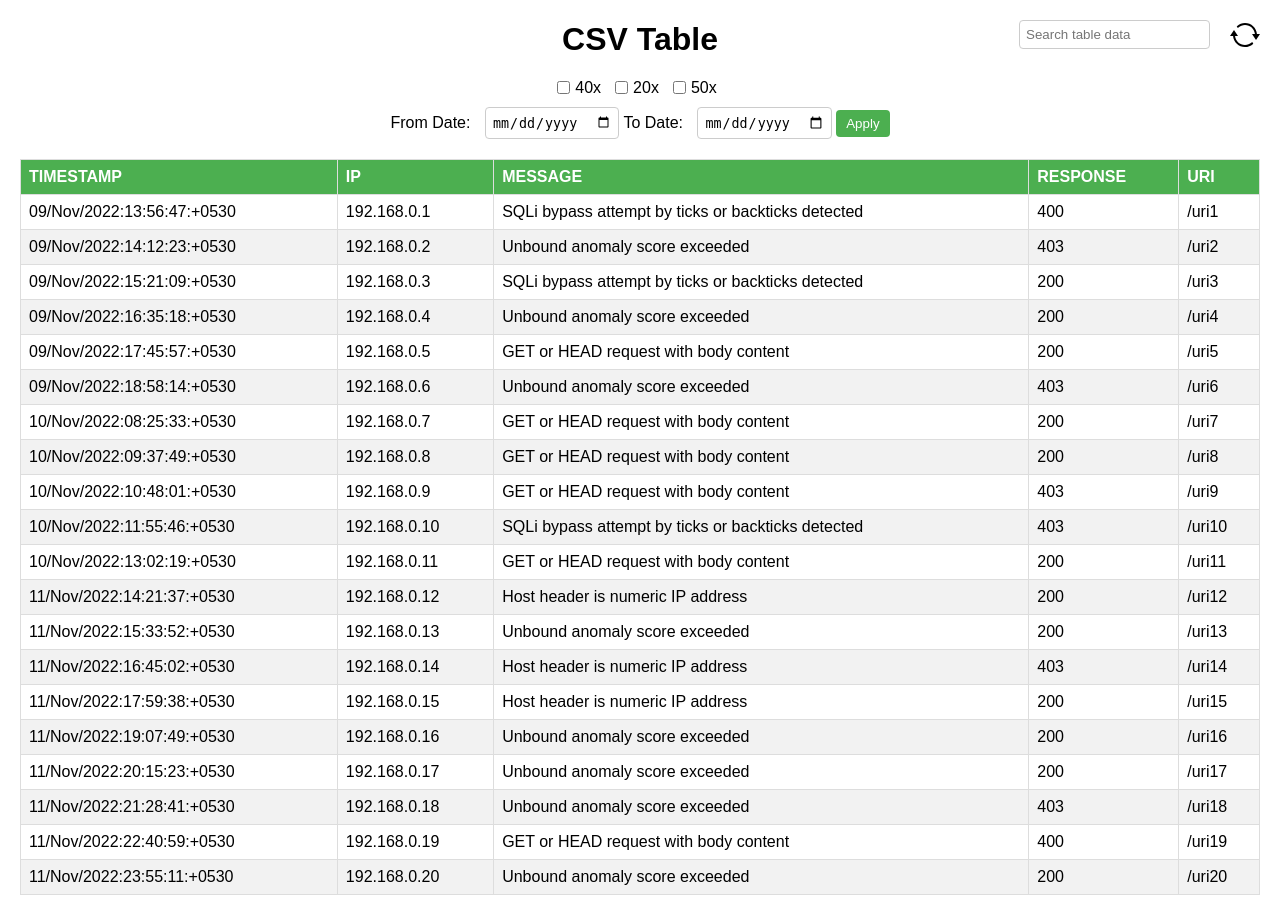
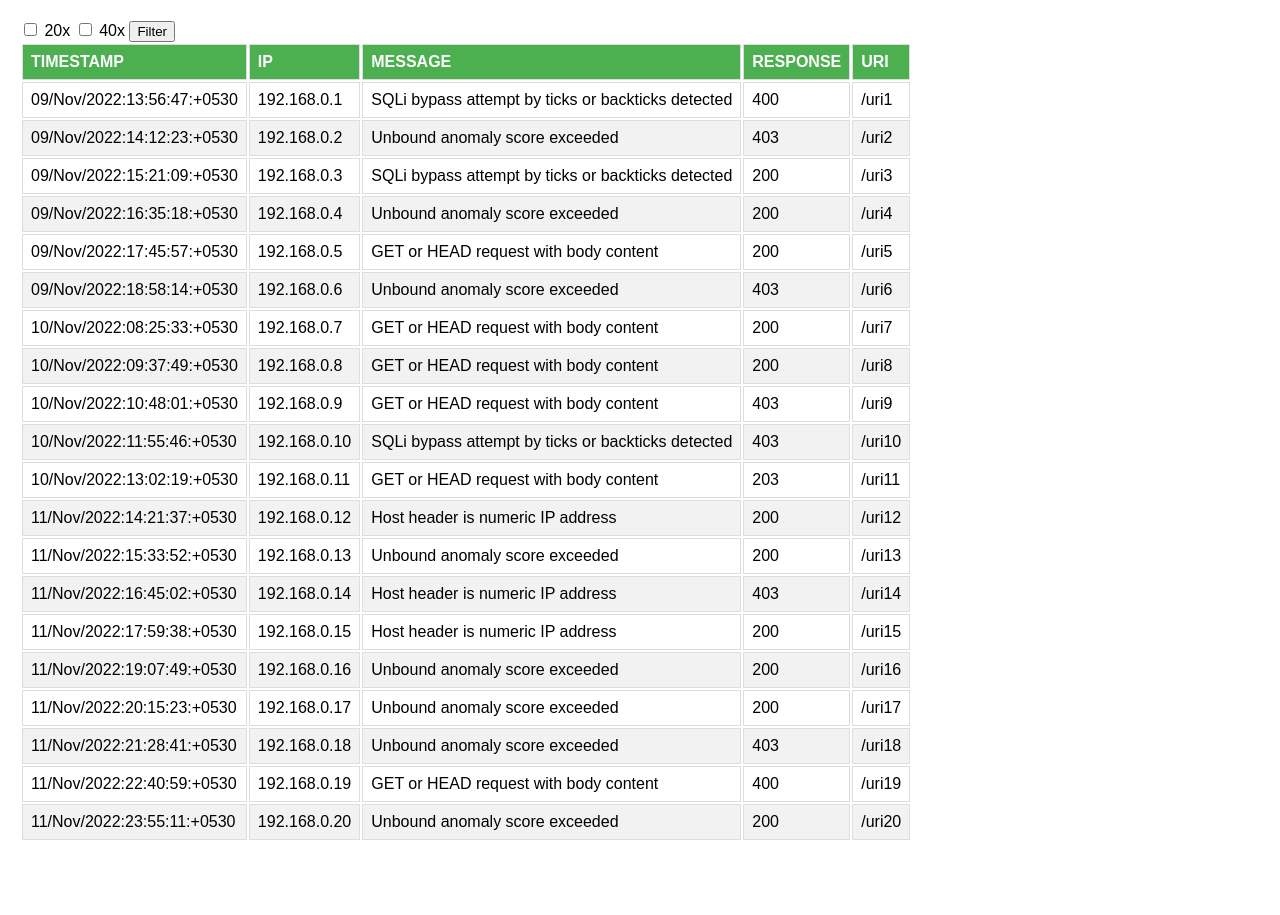
Before and after one commit to Arpan-tech-create/NEW_THREAT_DATA_TABLE, a Flask app: page / in a window 1280 px wide. After the commit the page ends 840 px from the top, so only its background shows below. Run offline with Flask 3, Linux system fonts and the light colour scheme; data comes from the database, SQL or seed files in the repository; both versions use the stored data as it was after the commit.

Commit message:
'bigchanges'

```diff
--- a/data.csv
+++ b/data.csv
@@ -9,7 +9,7 @@ TIMESTAMP,IP,MESSAGE,RESPONSE,URI
 10/Nov/2022:09:37:49:+0530,192.168.0.8,GET or HEAD request with body content,200,/uri8
 10/Nov/2022:10:48:01:+0530,192.168.0.9,GET or HEAD request with body content,403,/uri9
 10/Nov/2022:11:55:46:+0530,192.168.0.10,SQLi bypass attempt by ticks or backticks detected,403,/uri10
-10/Nov/2022:13:02:19:+0530,192.168.0.11,GET or HEAD request with body content,200,/uri11
+10/Nov/2022:13:02:19:+0530,192.168.0.11,GET or HEAD request with body content,203,/uri11
 11/Nov/2022:14:21:37:+0530,192.168.0.12,Host header is numeric IP address,200,/uri12
 11/Nov/2022:15:33:52:+0530,192.168.0.13,Unbound anomaly score exceeded,200,/uri13
 11/Nov/2022:16:45:02:+0530,192.168.0.14,Host header is numeric IP address,403,/uri14
--- a/main.py
+++ b/main.py
@@ -1,59 +1,32 @@
 from flask import Flask, render_template, request
-import pandas as pd
-from datetime import datetime
+import sqlite3
 
 app = Flask(__name__)
 
-@app.route('/')
-def show_table():
-    # Read the CSV file into a Pandas DataFrame
-    df = pd.read_csv('data.csv')
+@app.route('/', methods=['GET', 'POST'])
+def index():
+    conn = sqlite3.connect('vedas.db')
+    cur = conn.cursor()
 
-    # Get the from_date and to_date from the request parameters
-    from_date = request.args.get('from_date')
-    to_date = request.args.get('to_date')
+    if request.method == 'POST':
+        selected_responses = request.form.getlist('response')
 
-    # Get the checkbox values from the request parameters
-    response_40x = request.args.get('40x')
-    response_20x = request.args.get('20x')
-    response_50x = request.args.get('50x')
+        if '20x' in selected_responses:
+            selected_responses.extend(['200', '203'])
 
-    # Create an empty DataFrame to store the filtered results
-    filtered_df = pd.DataFrame()
+        if '40x' in selected_responses:
+            selected_responses.extend(['400', '403'])
 
-    if response_40x:
-        filtered_df = pd.concat([filtered_df, df[df['RESPONSE'].astype(str).str.startswith('40')]])
-    if response_20x:
-        filtered_df = pd.concat([filtered_df, df[df['RESPONSE'].astype(str).str.startswith('20')]])
-    if response_50x:
-        filtered_df = pd.concat([filtered_df, df[df['RESPONSE'].astype(str).str.startswith('50')]])
+        cur.execute('SELECT * FROM threat WHERE RESPONSE IN ({})'.format(','.join('?' * len(selected_responses))), selected_responses)
+        data = cur.fetchall()
 
-    # Filter the DataFrame based on the date range
-    if from_date and to_date:
-        df['TIMESTAMP'] = pd.to_datetime(df['TIMESTAMP'], format='%d/%b/%Y:%H:%M:%S:%z')
-        from_date = datetime.strptime(from_date, '%Y-%m-%d').date()
-        to_date = datetime.strptime(to_date, '%Y-%m-%d').date()
-        mask = (df['TIMESTAMP'].dt.date >= from_date) & (df['TIMESTAMP'].dt.date <= to_date)
-        filtered_df = filtered_df.loc[mask]
+    else:
+        cur.execute('SELECT * FROM threat')
+        data = cur.fetchall()
 
-    # Use the original DataFrame if no filters are applied
-    if not any([response_40x, response_20x, response_50x, from_date, to_date]):
-        filtered_df = df
+    conn.close()
 
-    # Convert the filtered DataFrame to an HTML table
-    table = filtered_df.to_html(classes='data', index=False)
-
-    # Construct the form action URL with selected checkboxes
-    url = request.base_url
-    if response_40x:
-        url += '&40x=' + response_40x
-    if response_20x:
-        url += '&20x=' + response_20x
-    if response_50x:
-        url += '&50x=' + response_50x
-
-    # Render the template with the table data
-    return render_template('table.html', table=table, form_action=url)
+    return render_template('table.html', data=data)
 
 
 if __name__ == '__main__':
--- a/templates/table.html
+++ b/templates/table.html
@@ -1,7 +1,7 @@
 <!DOCTYPE html>
 <html>
 <head>
-    <title>CSV Table</title>
+    <title>Threat Table</title>
     <style>
         body {
             font-family: Arial, sans-serif;
@@ -109,90 +109,57 @@
             box-shadow: 0 0 5px yellow;
         }
     </style>
-    <script>
-        function rotateIcon() {
-            var icon = document.getElementById("refresh-icon");
-            icon.style.transform = "rotate(360deg)";
-            setTimeout(function() {
-                icon.style.transform = "rotate(0deg)";
-            }, 2000); // Adjust the time as needed (in milliseconds)
-        }
-
-        function handleCheckboxChange() {
-            var checkbox20x = document.getElementById("20x");
-            var checkbox40x = document.getElementById("40x");
-            var checkbox50x = document.getElementById("50x");
-
-            if (checkbox20x.checked) {
-                checkbox40x.checked = true;
-            }
-            if (checkbox50x.checked) {
-                checkbox20x.checked = true;
-                checkbox40x.checked = true;
-            }
-
-        }
-
-        function filterTable() {
-            var input = document.getElementById('search-input');
-            var filter = input.value.toUpperCase();
-            var table = document.querySelector('.data');
-            var rows = table.getElementsByTagName('tr');
-
-            for (var i = 0; i < rows.length; i++) {
-                var cells = rows[i].getElementsByTagName('td');
-                var found = false;
-                for (var j = 0; j < cells.length; j++) {
-                    var cellText = cells[j].innerText.toUpperCase();
-                    if (cellText.indexOf(filter) > -1) {
-                        found = true;
-                        break;
-                    }
-                }
-                rows[i].style.display = found ? '' : 'none';
-            }
-        }
-
-    </script>
 </head>
 <body>
-    <h1>CSV Table</h1>
-
-    <form class="filter-form" action="/" method="GET">
-        <div class="checkboxes-container">
-            <label for="40x">
-                <input type="checkbox" id="40x" name="40x" value="40x">
-                40x
-            </label>
-
-            <label for="20x">
-                <input type="checkbox" id="20x" name="20x" value="20x" onchange="handleCheckboxChange()">
-                20x
-            </label>
-
-            <label for="50x">
-                <input type="checkbox" id="50x" name="50x" value="50x" onchange="handleCheckboxChange()">
-                50x
-            </label>
-        </div>
-
-        <label for="from_date">From Date:</label>
-        <input type="date" id="from_date" name="from_date">
-
-        <label for="to_date">To Date:</label>
-        <input type="date" id="to_date" name="to_date">
-
-        <input type="submit" value="Apply">
+    <form method="post" id="filter-form">
+        <label><input type="checkbox" name="response" value="20x" class="response-checkbox"> 20x</label>
+        <label><input type="checkbox" name="response" value="40x" class="response-checkbox"> 40x</label>
+        <!-- Add more checkboxes as needed -->
+        <button type="submit">Filter</button>
     </form>
 
-    <a class="refresh-icon" href="{{ request.path }}">
-        <svg xmlns="http://www.w3.org/2000/svg" viewBox="0 0 30 30" width="30px" height="30px" id="refresh-icon" onclick="rotateIcon(); return true;">
-            <path d="M15 3C12.031398 3 9.3028202 4.0834384 7.2070312 5.875A1.0001 1.0001 0 1 0 8.5058594 7.3945312C10.25407 5.9000929 12.516602 5 15 5C20.19656 5 24.450989 8.9379267 24.951172 14L22 14L26 20L30 14L26.949219 14C26.437925 7.8516588 21.277839 3 15 3zM4 10L0 16L3.0507812 16C3.562075 22.148341 8.7221607 27 15 27C17.968602 27 20.69718 25.916562 22.792969 24.125A1.0001 1.0001 0 1 0 21.494141 22.605469C19.74593 24.099907 17.483398 25 15 25C9.80344 25 5.5490109 21.062074 5.0488281 16L8 16L4 10z"/>
-        </svg>
-    </a>
-    <div class="search-area">
-        <input type="text" class="search-input" id="search-input" placeholder="Search table data" onkeyup="filterTable()">
-    </div>
-    {{ table|safe }}
+    <table>
+        <thead>
+            <tr>
+                <th>TIMESTAMP</th>
+                <th>IP</th>
+                <th>MESSAGE</th>
+                <th>RESPONSE</th>
+                <th>URI</th>
+
+
+                <!-- Add more table headers as needed -->
+            </tr>
+        </thead>
+        <tbody>
+            {% for row in data %}
+            <tr>
+                <td>{{ row[0] }}</td>
+                <td>{{ row[1] }}</td>
+                <td>{{ row[2] }}</td>
+                <td>{{ row[3] }}</td>
+                <td>{{ row[4] }}</td>
+                <!-- Display more columns as needed -->
+            </tr>
+            {% endfor %}
+        </tbody>
+    </table>
+
+    <script src="https://code.jquery.com/jquery-3.6.0.min.js"></script>
+    <script>
+        $(document).ready(function() {
+            $('.response-checkbox').on('click', function() {
+                var checkboxValue = $(this).val();
+                if (checkboxValue === '20x') {
+                    $('input[value="200"]').prop('checked', this.checked);
+                    $('input[value="203"]').prop('checked', this.checked);
+                } else if (checkboxValue === '40x') {
+                    $('input[value="400"]').prop('checked', this.checked);
+                    $('input[value="403"]').prop('checked', this.checked);
+                }
+                // Add more if conditions for other ranges as needed
+            });
+        });
+    </script>
 </body>
 </html>
```
Also changed, not shown: df_to_db.py (added, +14 -0 lines), vedas.db (added), 1 other file.
